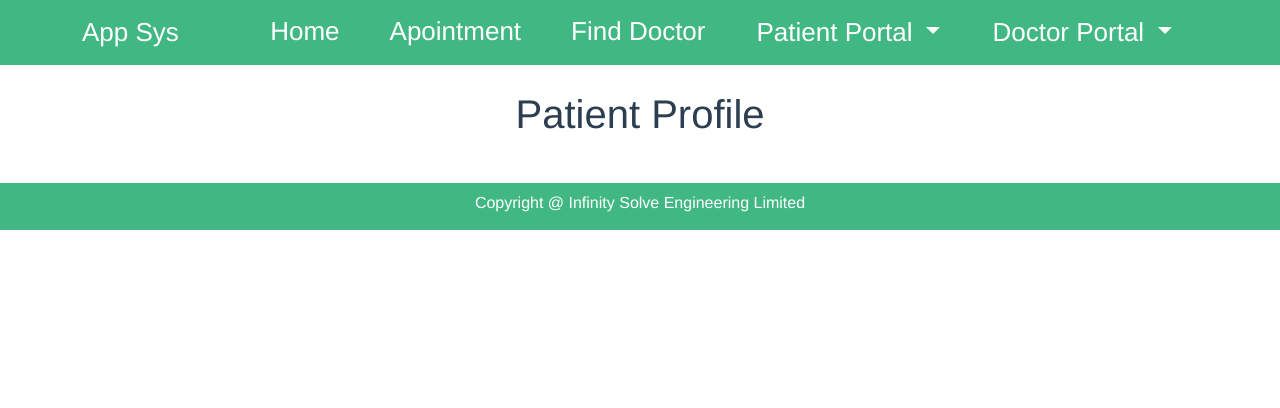
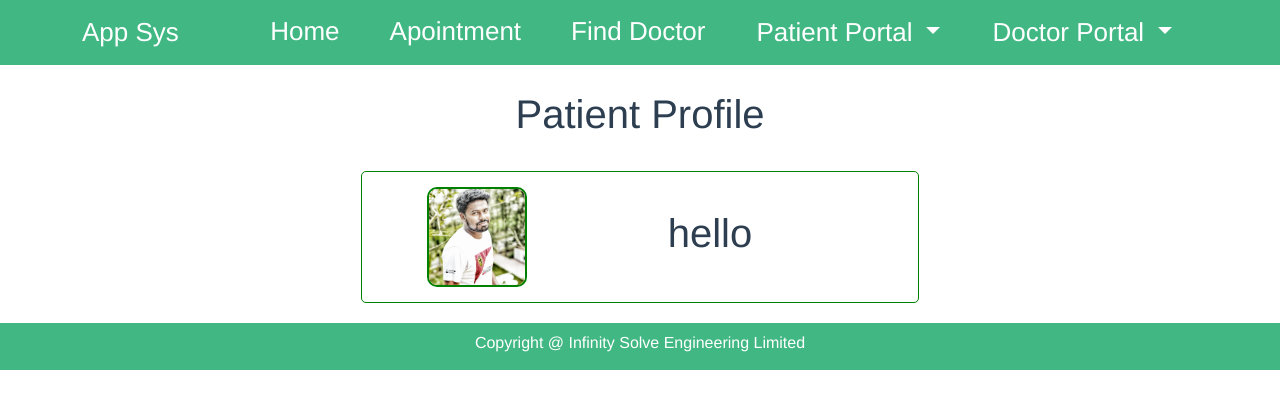
Before and after one commit to Arik096/app_sys_FE, a Vue app: page /patientprofile in a window 1280 px wide. Shown: the top 408 px of the page. Built offline with nearby package versions, Linux system fonts and the light colour scheme.

Commit message:
patient profile updated

```diff
--- a/src/components/PatientComponent/PatientProfile.vue
+++ b/src/components/PatientComponent/PatientProfile.vue
@@ -1,13 +1,52 @@
 <template>
-  <h1>Patient Profile</h1>
+<h1>Patient Profile</h1>
+<div class="container" id="profile_main_container">
+  <div class="col-sm-6" id="profile_box">
+    <div class="row" id="profile_box_row">
+      <div class="col-sm-3" v-for="patient in Patient" :key="patient.id">
+        <img :src="require('../../assets/Patient_img/' + patient.img)" />
+      </div>
+      <div class="col-sm-7">
+        <h1>hello</h1>
+      </div>
+    </div>
+  </div>
+</div>
 </template>
 
 <script>
 export default {
-
+data(){
+  return{
+    Patient: [
+      {Name: "arik", phone: "01521493029", img: "anonto.jpg", Details: "Fever", id: 1}
+    ]
+  }
+}
 }
 </script>
 
 <style>
+#profile_main_container{
+display: grid;
+place-items: center;
+}
+#profile_box{
+  border: 1px solid green;
+  border-radius: 5px;
+  padding: 10px;
+}
+#profile_box_row{
+  display: flex;
+  justify-content: center;
+  align-items: center;
+}
+
+#profile_box .row .col-sm-3 img{
+  margin: 5px;
+  border: 2px solid green;
+  border-radius: 10px;
+
+}
 
 </style>
```
Also changed, not shown: src/assets/Patient_img/anonto.jpg (added).
